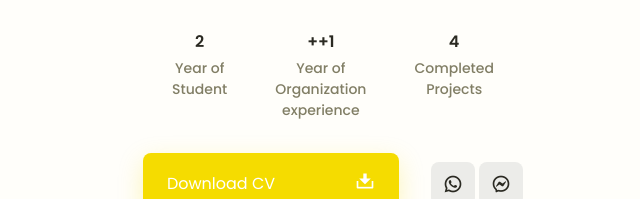
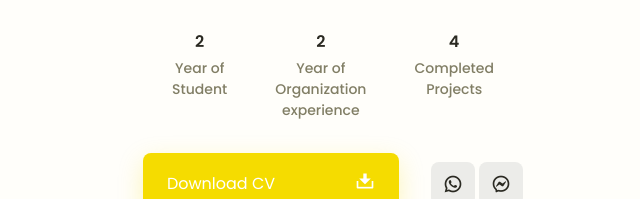
Before and after one commit to ronnyeka000/ronnyeka000.github.io, a plain HTML site: page index.html in a window 1280 px wide. Shown: the part 327-526 px from the top of the page, 307-947 px from the left. Drawn offline with nearby package versions, Linux system fonts and the light colour scheme.

Commit message:
Update index.html

```diff
--- a/index.html
+++ b/index.html
@@ -54,7 +54,7 @@
                         <p class="profile__info-description">Year of <br> Student</p>
                     </div>
                     <div class="profile__info-group">
-                        <h3 class="profile__info-number">++1</h3>
+                        <h3 class="profile__info-number">2</h3>
                         <p class="profile__info-description">Year of <br> Organization <br> experience</p>
                     </div>
                     <div class="profile__info-group">
```
